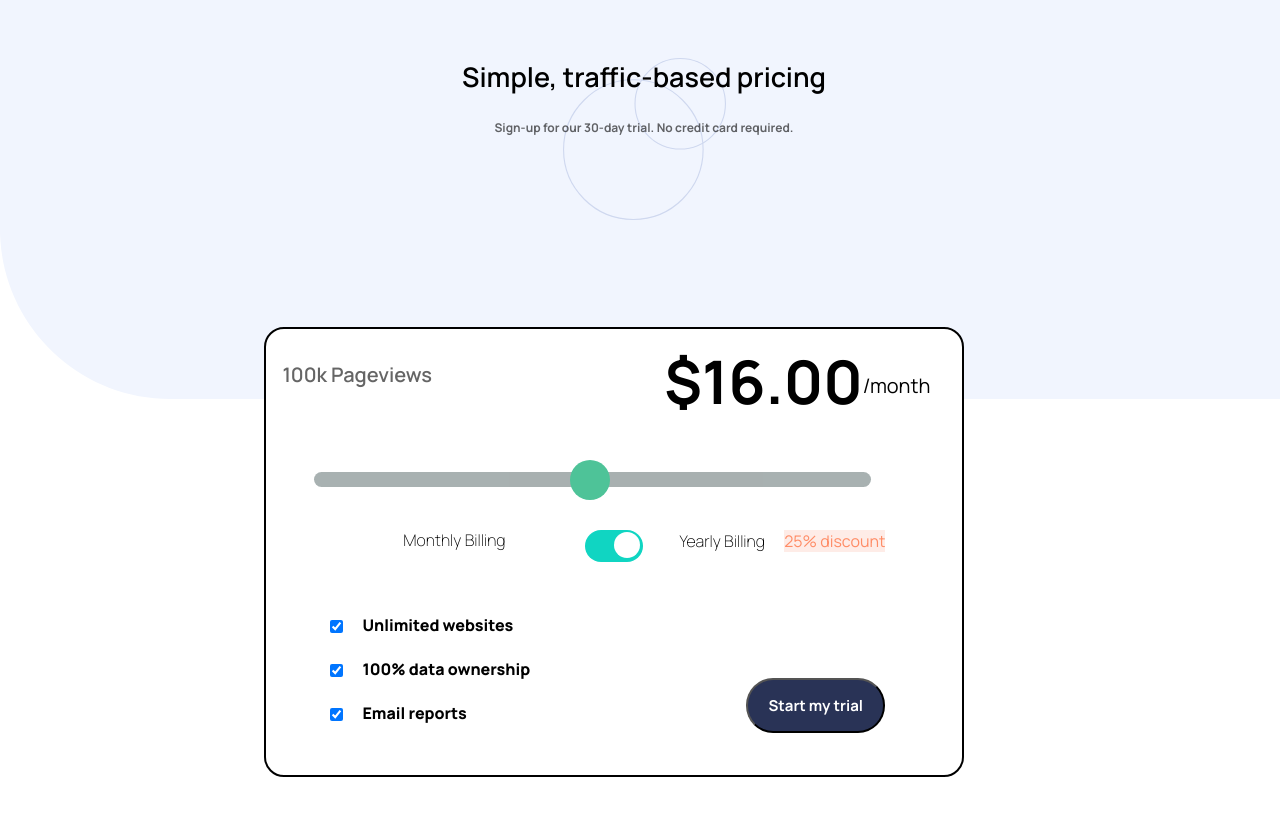
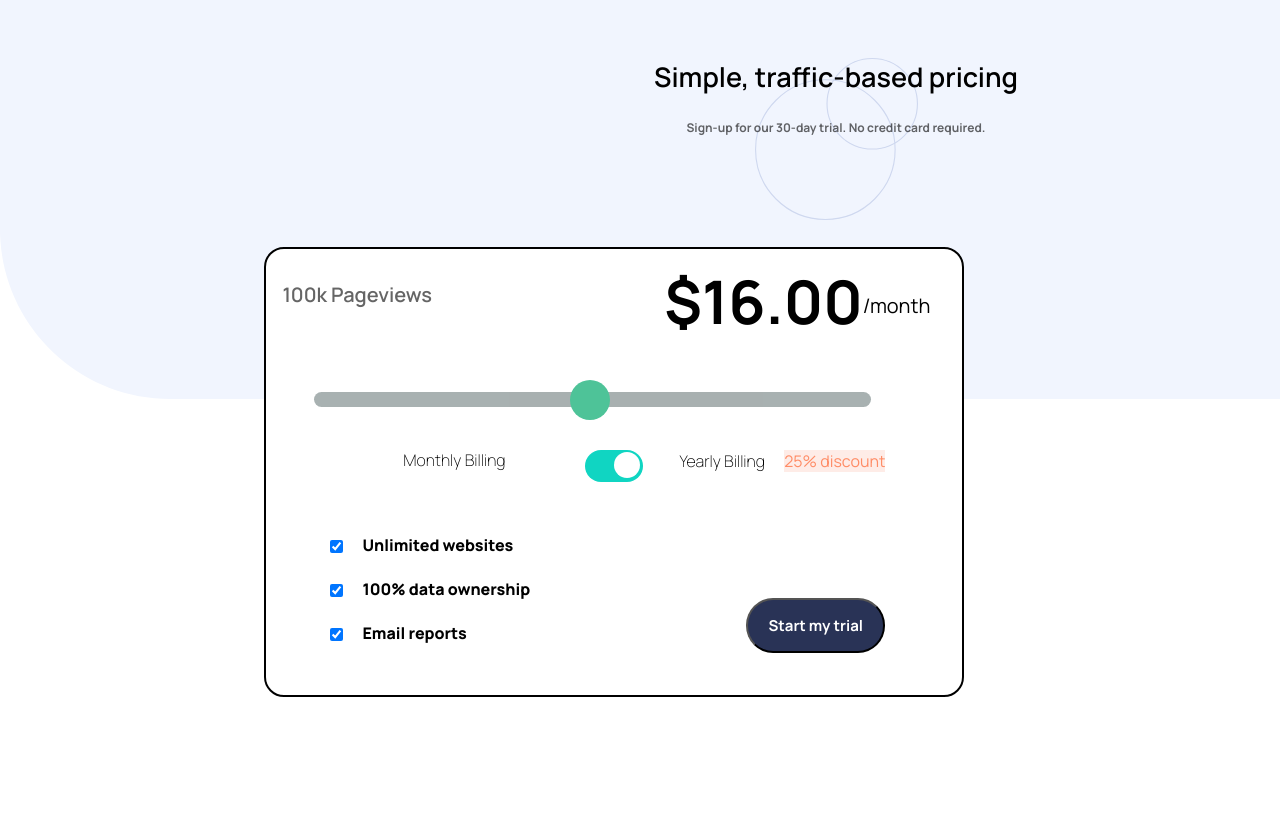
Before and after one commit to Onyekachi10/interactive-pricing-, a plain HTML site: page index.html in a window 1280 px wide. Drawn offline with Linux system fonts and the light colour scheme; a web font is replaced by a local one.

Commit message:
Update style.css

```diff
--- a/style.css
+++ b/style.css
@@ -22,7 +22,7 @@ div.header  {
     font-weight: 600;
     position: relative;
     top: -3px;
-  left: 28pc;
+  left: 40pc;
 }
 
 h1 {
@@ -45,7 +45,7 @@ div#get {
     height: 450px;
     width: 700px;
     position: absolute;
-    top: 69%;
+    top: 59%;
     left: 48%;
     transform: translate(-50%,-50%);
     background-color: white;
```
